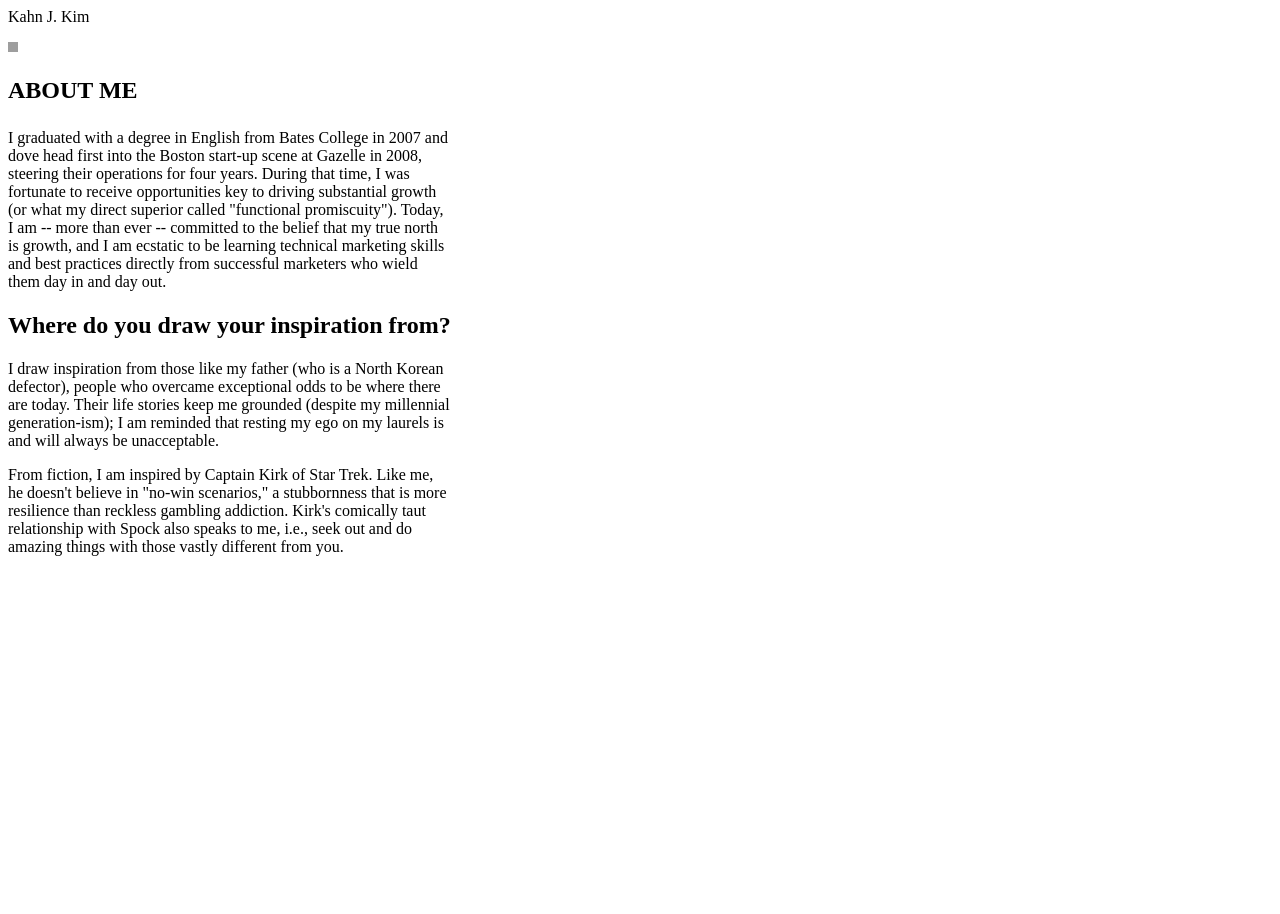
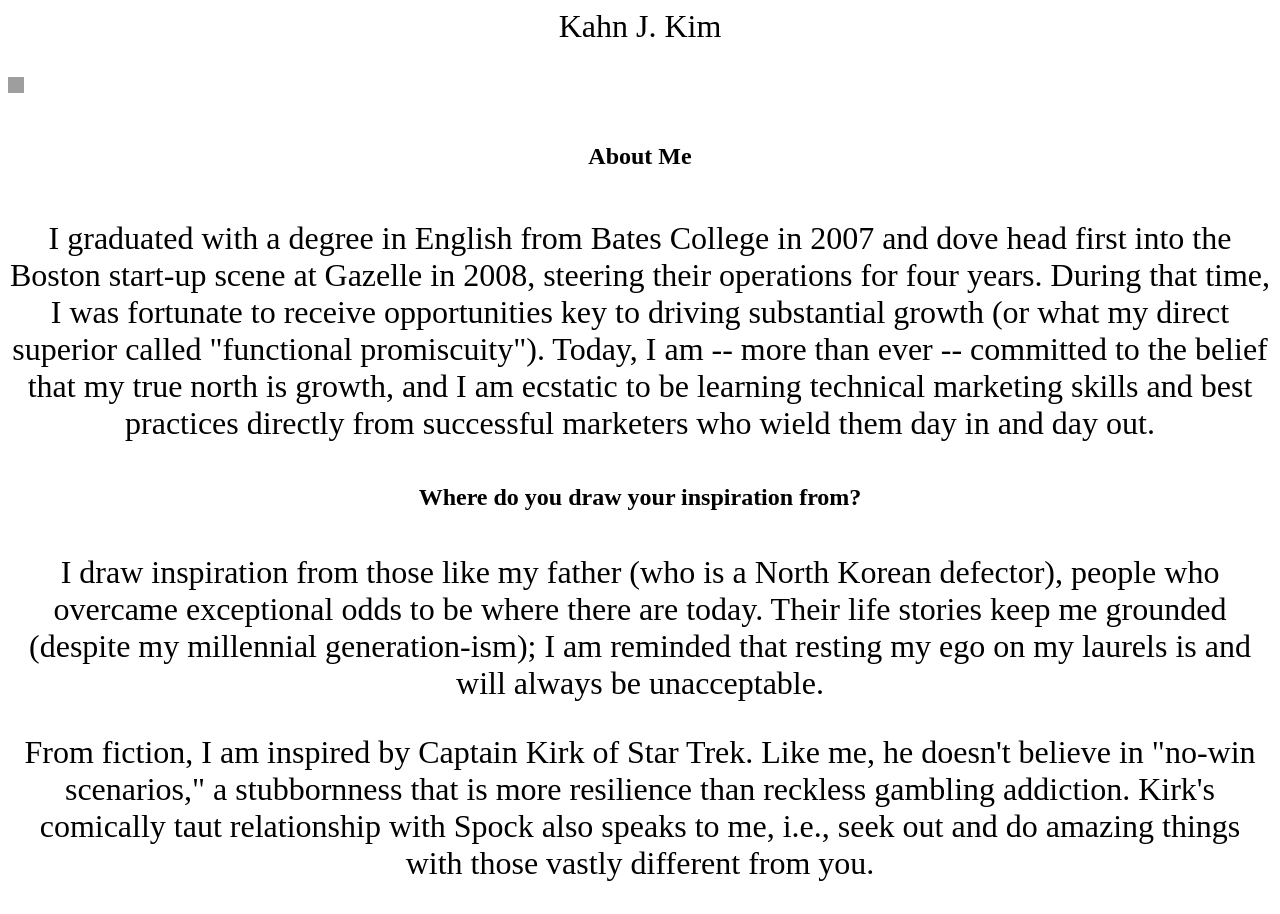
Before and after one commit to kahnk/kahnk.github.io, a plain HTML site: page index.html in a window 1280 px wide. Before the commit the page ends 800 px from the top, so only its background shows below. Drawn offline with Linux system fonts and the light colour scheme; grey boxes are pictures that could not be loaded.

Commit message:
About Me 6

```diff
--- a/index.html
+++ b/index.html
@@ -2,16 +2,16 @@
 	<title>Kahn Kim</title>
 </head>
 <body>
-	<p>Kahn J. Kim</p>
+	<p><font size="6"><center>Kahn J. Kim</center><font></p>
 
-	<img src="https://scontent-b-lga.xx.fbcdn.net/hphotos-prn1/t1/563782_629575533567_1286103847_n.jpg" width="10" height="10">
+	<img src="https://scontent-b-lga.xx.fbcdn.net/hphotos-prn1/t1/563782_629575533567_1286103847_n.jpg" width="16" height="16">
 
-	<p><h6><font size="5">ABOUT ME</font></h6></p>
+	<p><h6><font size="5"><center>About Me</center></font></h6></p>
 </p>
-	<p style="width:35%;">
-I graduated with a degree in English from Bates College in 2007 and dove head first into the Boston start-up scene at Gazelle in 2008, steering their operations for four years. During that time, I was fortunate to receive opportunities key to driving substantial growth (or what my direct superior called "functional promiscuity"). Today, I am -- more than ever -- committed to the belief that my true north is growth, and I am ecstatic to be learning technical marketing skills and best practices directly from successful marketers who wield them day in and day out.</p>
-<h4><font size="5">Where do you draw your inspiration from?</font></h4>
-<p style="width:35%;">I draw inspiration from those like my father (who is a North Korean defector), people who overcame exceptional odds to be where there are today. Their life stories keep me grounded (despite my millennial generation-ism); I am reminded that resting my ego on my laurels is and will always be unacceptable.</p>
+	<p style="width:35%;"><center>
+I graduated with a degree in English from Bates College in 2007 and dove head first into the Boston start-up scene at Gazelle in 2008, steering their operations for four years. During that time, I was fortunate to receive opportunities key to driving substantial growth (or what my direct superior called "functional promiscuity"). Today, I am -- more than ever -- committed to the belief that my true north is growth, and I am ecstatic to be learning technical marketing skills and best practices directly from successful marketers who wield them day in and day out.</center></p>
+<h4><font size="5"><center>Where do you draw your inspiration from?</center></font></h4>
+<p style="width:35%;"><center>I draw inspiration from those like my father (who is a North Korean defector), people who overcame exceptional odds to be where there are today. Their life stories keep me grounded (despite my millennial generation-ism); I am reminded that resting my ego on my laurels is and will always be unacceptable.</center></p>
 
-<p style="width:35%;">From fiction, I am inspired by Captain Kirk of Star Trek. Like me, he doesn't believe in "no-win scenarios," a stubbornness that is more resilience than reckless gambling addiction. Kirk's comically taut relationship with Spock also speaks to me, i.e., seek out and do amazing things with those vastly different from you.</p>
+<p style="width:35%;"><center>From fiction, I am inspired by Captain Kirk of Star Trek. Like me, he doesn't believe in "no-win scenarios," a stubbornness that is more resilience than reckless gambling addiction. Kirk's comically taut relationship with Spock also speaks to me, i.e., seek out and do amazing things with those vastly different from you.<center></p>
 </body>
```
